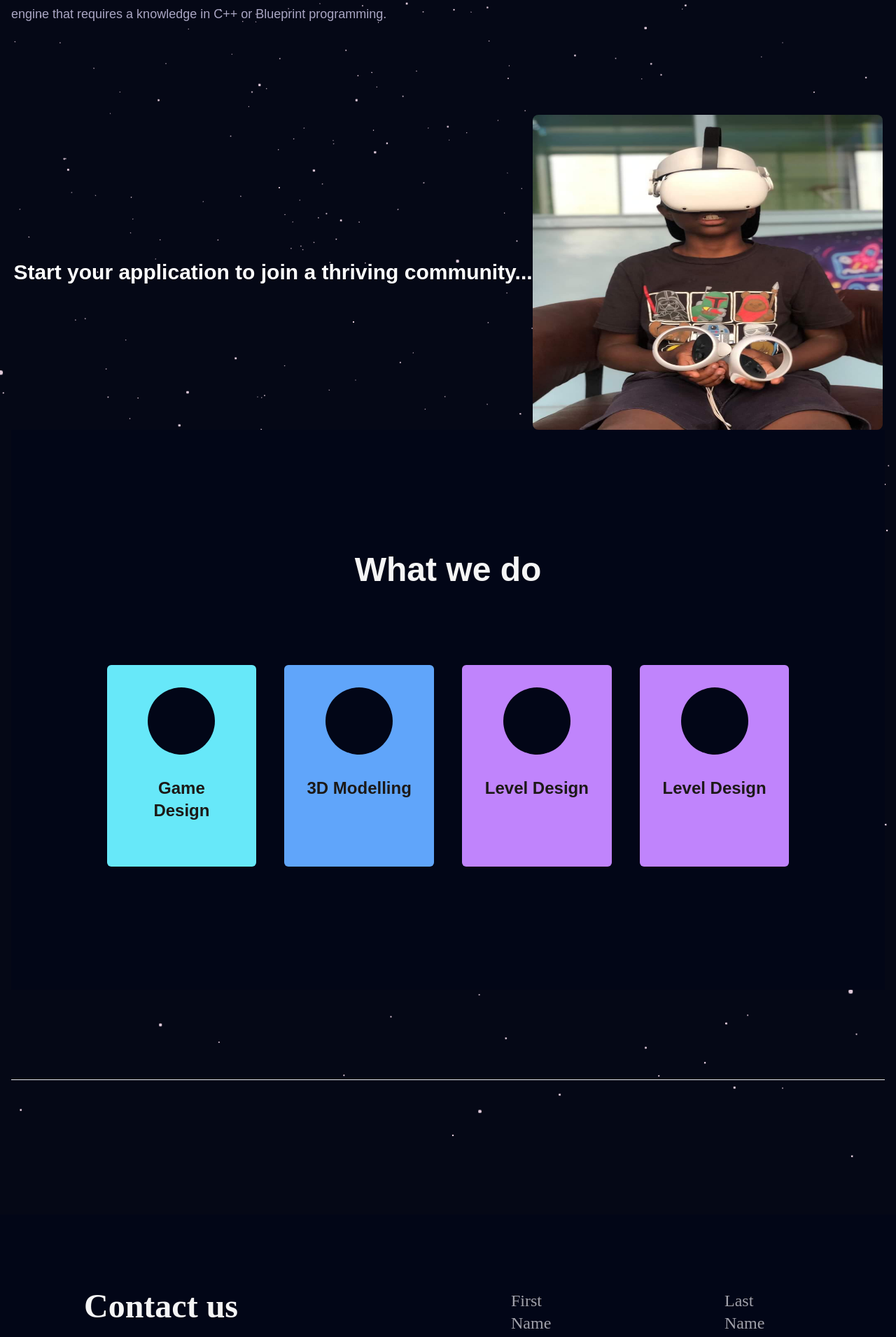
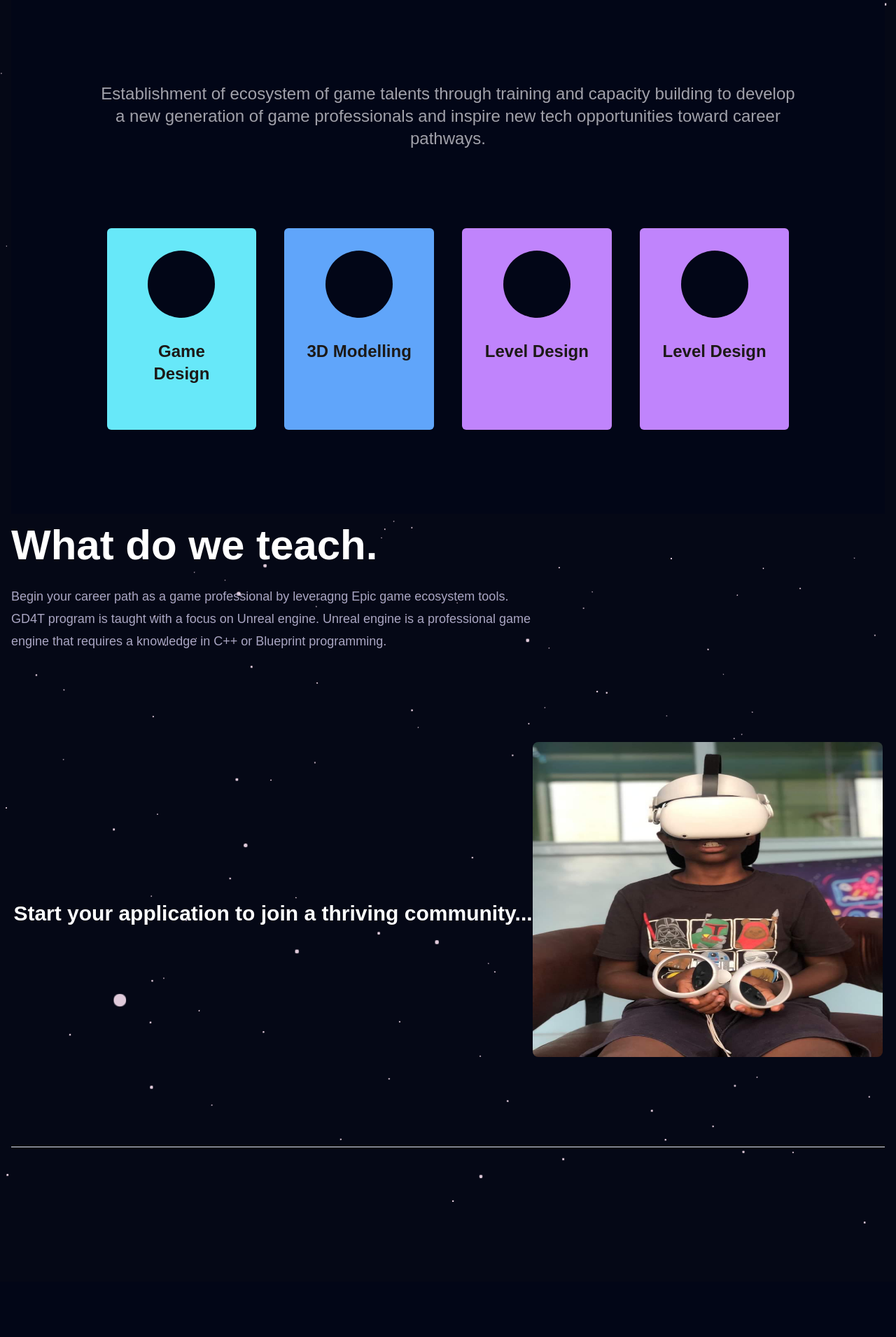
Before and after one commit to jefftrojan/aquilla-studio, a React (Vite) app: page /program in a window 1280 px wide. Shown: the part 1390-3300 px from the top of the page at 70% size. Built offline with nearby package versions, Linux system fonts and the light colour scheme; a web font is replaced by a local one.

Commit message:
Added cards for programs

```diff
--- a/src/components/Footer.jsx
+++ b/src/components/Footer.jsx
@@ -15,12 +15,12 @@ const Footer = () => {
         <div className="flex-col justify-start items-start gap-[30px] inline-flex">
             <div className="justify-start items-start gap-5 inline-flex">
                 <div className="flex-col justify-start items-start gap-[22px] inline-flex">
-                    <div className="w-[79px] text-zinc-400 text-2xl font-medium font-['Exo']">First Name</div>
+                    <div className="w-[79px] text-zinc-400 text-2xl font-medium font-['Exo']">Name</div>
                     <input className="w-[285px] h-[50px] relative bg-white text-black"/>
                 </div>
                 <div className="flex-col justify-start items-start gap-[22px] inline-flex">
-                    <div className="w-[79px] text-zinc-400 text-2xl font-medium font-['Exo']">Last Name</div>
-                    <input className="w-[285px] h-[50px] relative bg-white text-black" />
+                    <div className="w-[79px] text-zinc-400 text-2xl font-medium font-['Exo']">Email</div>
+                    <input className="w-[285px] h-[50px] relative bg-white text-black" type="email" required/>
                 </div>
             </div>
             <div className="flex-col justify-start items-start gap-5 flex">
@@ -31,7 +31,7 @@ const Footer = () => {
                 <div className="justify-start items-end gap-[18px] inline-flex">
                     <div className="w-[419px] text-zinc-400 text-lg font-medium font-['Exo']">GD4T is a learning program to empower tech talents to learn the principles of game </div>
                     <div className="h-[50px] pl-[53px] pr-[54px] py-[13px] bg-blue-500 rounded-[10px] justify-center items-center flex">
-                        <button className="text-white text-lg font-semibold font-['Exo']">SEND</button>
+                        <button type="submit"className="text-white text-lg font-semibold font-['Exo']">SEND</button>
                     </div>
                 </div>
             </div>
--- a/src/components/Program.jsx
+++ b/src/components/Program.jsx
@@ -69,6 +69,35 @@ const Program = () => {
 
 {/* What we do */}
 
+{/* What we do  */}
+<div className="bg-slate-950 min-h-screen flex items-center justify-center">
+      <div className="w-full max-w-[1440px] p-[90px] lg:p-[120px] flex flex-col items-center gap-[112px]">
+        <div className="w-[386px] text-neutral-100 text-5xl font-black font-orbitron text-center">What we do</div>
+        <div className=" text-zinc-400 text-2xl font-medium font-exo text-center">Establishment of ecosystem of game talents through training and capacity building to develop a new generation of game professionals and inspire new tech opportunities toward career pathways.</div>
+
+        <div className="flex flex-col lg:flex-row gap-10">
+          <div className="w-full lg:w-1/2 px-8 pt-8 pb-16 bg-cyan-300 rounded-md flex flex-col items-center gap-8">
+            <div className="w-24 h-24 bg-slate-950 rounded-full"></div>
+            <div className="text-stone-900 text-2xl font-extrabold font-orbitron text-center">Game Design</div>
+          </div>
+
+          <div className="w-full lg:w-1/2 px-8 pt-8 pb-16 bg-blue-400 rounded-md flex flex-col items-center gap-8">
+            <div className="w-24 h-24 bg-slate-950 rounded-full"></div>
+            <div className="text-stone-900 text-2xl font-extrabold font-orbitron text-center">3D Modelling</div>
+          </div>
+
+          <div className="w-full lg:w-1/2 px-8 pt-8 pb-16 bg-purple-400 rounded-md flex flex-col items-center gap-8">
+            <div className="w-24 h-24 bg-slate-950 rounded-full"></div>
+            <div className="text-stone-900 text-2xl font-extrabold font-orbitron text-center">Level Design</div>
+          </div>
+
+          <div className="w-full lg:w-1/2 px-8 pt-8 pb-16 bg-purple-400 rounded-md flex flex-col items-center gap-8">
+            <div className="w-24 h-24 bg-slate-950 rounded-full"></div>
+            <div className="text-stone-900 text-2xl font-extrabold font-orbitron text-center">Level Design</div>
+          </div>
+        </div>
+      </div>
+    </div>
 
 
 
@@ -100,41 +129,17 @@ const Program = () => {
     style={{ width: "100%", maxWidth: "500px", height: "450px" }}
   />
 <div className="flex flex-col mt-10 items-center justify-center text-center">
-    <h4 className="mt-10 md:mt-0 text-2xl md:text-2xl lg:text-3xl font-bold leading-normal">
-        Start your application to join a thriving community...
+   <div>
+   <h4 className="mt-10 md:mt-10 text-2xl md:text-2xl lg:text-3xl font-bold ">
+       <p> Start your application to join a thriving community...  </p>
       </h4>
+   </div>
     <div className="mt-10" />
 
 
   </div>
 </div>
-<div className="bg-slate-950 min-h-screen flex items-center justify-center">
-      <div className="w-full max-w-[1440px] p-[90px] lg:p-[120px] flex flex-col items-center gap-[112px]">
-        <div className="w-[386px] text-neutral-100 text-5xl font-black font-orbitron text-center">What we do</div>
 
-        <div className="flex flex-col lg:flex-row gap-10">
-          <div className="w-full lg:w-1/2 px-8 pt-8 pb-16 bg-cyan-300 rounded-md flex flex-col items-center gap-8">
-            <div className="w-24 h-24 bg-slate-950 rounded-full"></div>
-            <div className="text-stone-900 text-2xl font-extrabold font-orbitron text-center">Game Design</div>
-          </div>
-
-          <div className="w-full lg:w-1/2 px-8 pt-8 pb-16 bg-blue-400 rounded-md flex flex-col items-center gap-8">
-            <div className="w-24 h-24 bg-slate-950 rounded-full"></div>
-            <div className="text-stone-900 text-2xl font-extrabold font-orbitron text-center">3D Modelling</div>
-          </div>
-
-          <div className="w-full lg:w-1/2 px-8 pt-8 pb-16 bg-purple-400 rounded-md flex flex-col items-center gap-8">
-            <div className="w-24 h-24 bg-slate-950 rounded-full"></div>
-            <div className="text-stone-900 text-2xl font-extrabold font-orbitron text-center">Level Design</div>
-          </div>
-
-          <div className="w-full lg:w-1/2 px-8 pt-8 pb-16 bg-purple-400 rounded-md flex flex-col items-center gap-8">
-            <div className="w-24 h-24 bg-slate-950 rounded-full"></div>
-            <div className="text-stone-900 text-2xl font-extrabold font-orbitron text-center">Level Design</div>
-          </div>
-        </div>
-      </div>
-    </div>
 
 
 <hr className="my-10 md:my-20 lg:my-32" />
```
